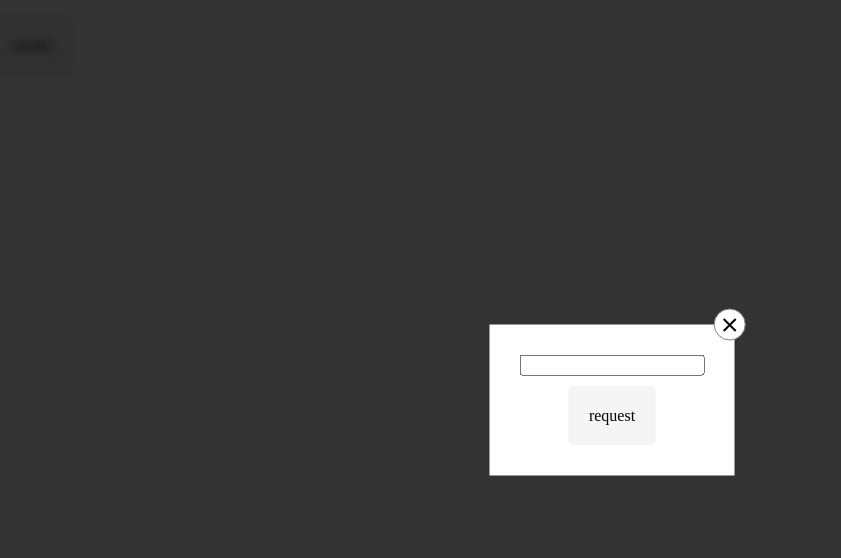
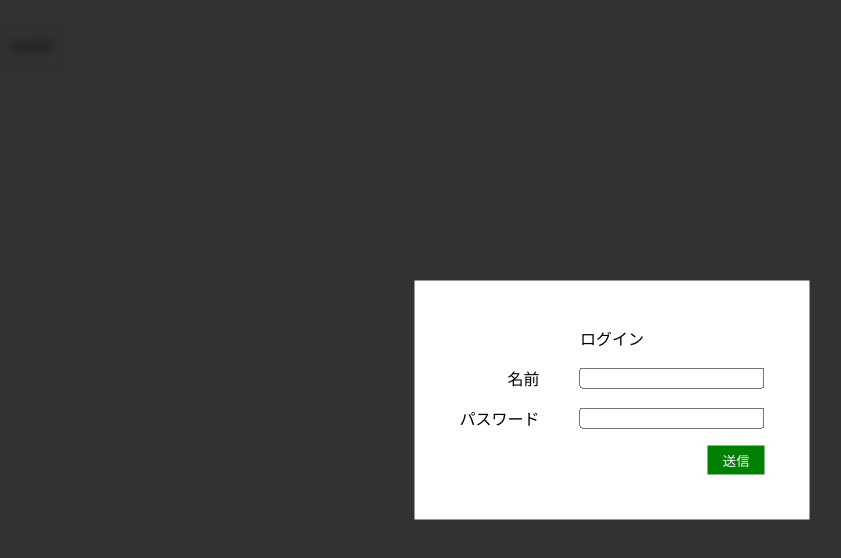
Before and after one commit to pesso-yampee/js-handson, a website: page index.html in a window 1280 px wide. Both pictures are taken after a click on the element "modal". Shown: the whole page, without its empty margins (28-869 px from the left). Drawn offline with Linux system fonts and the light colour scheme.

Commit message:
done work

```diff
--- a/index.html
+++ b/index.html
@@ -9,6 +9,25 @@
   </head>
   <body>
     <ul class="list" id="target"></ul>
+
+    <div class="overlay" id="js-overlay"></div>
+    <div class="form" id="js-form">
+      <div class="form__inner">
+        <form class="form__body" action="#" method="post">
+          <p class="form__head">ログイン</p>
+          <dl>
+            <dt><label for="name">名前</label></dt>
+            <dd><input type="text"></dd>
+          </dl>
+          <dl>
+            <dt><label for="password">パスワード</label></dt>
+            <dd><input type="password"></dd>
+          </dl>
+        </form>
+        <!-- 画面前更新を発生させないためには送信ボタンをformの外側に書く -->
+        <button class="form__btn--submit" id="js-submit" type="submit">送信</button>
+      </div><!-- ./form__inner -->
+    </div><!-- ./form -->
     <script src="./index.js"></script>
   </body>
 </html>
--- a/index.js
+++ b/index.js
@@ -1,10 +1,13 @@
 // モーダル内に formをおいて、input(type number)値、input(type text)、を新たに作ったsubmitボタン押下で リクエスト、 APIから値を取ってきてください
 (function () {
-  const fragment               = document.createDocumentFragment();
-  const target                 = document.getElementById("target");
-  const loadingGif             = document.createElement("img");
-  const body                   = document.querySelectorAll("body");
+  const fragment = document.createDocumentFragment();
+  const target = document.getElementById("target");
+  const loadingGif = document.createElement("img");
+  const body = document.querySelectorAll("body");
   const firstDirectlyBelowBody = body.item(0); // body直下の1番目の要素
+  const overlay = document.getElementById("js-overlay");
+  const form = document.getElementById("js-form");
+  const submit = document.getElementById("js-submit");
 
   loadingGif.id = "loadingGif";
   loadingGif.className = "img__loading-circle";
@@ -23,28 +26,20 @@
 
   mainContent.appendChild(target);
 
-  function createModal(content) {
+  function createModal(content, login) {
     const modal = document.createElement("div");
     const inner = document.createElement("div");
 
     modal.className = "modal";
     modal.id = "modal";
     inner.className = "modal__inner";
-    inner.id        = "modalInner";
+    inner.id = "modalInner";
+    inner.appendChild(login);
     modal.appendChild(inner);
-
-    function closeButton() {
-      const btn = document.createElement("div");
-
-      btn.className = "modal__closeBtn";
-      btn.id = "modalCloseBtn";
-      modal.appendChild(btn);
-    }
-    closeButton();
 
     content.insertAdjacentElement("afterend", modal);
   }
-  createModal(mainContent);
+  createModal(mainContent, form);
 
   const modal = document.getElementById("modal");
   const modalInner = document.getElementById("modalInner");
@@ -52,50 +47,21 @@
 
   function createButton(name, inner = null, content = null) {
     const button = document.createElement("div");
-    const text   = document.createElement("p");
+    const text = document.createElement("p");
 
     button.className = `${name}Btn`;
-    button.id        = `${name}Btn`;
-    text.className   = `${name}Btn__text`;
+    button.id = `${name}Btn`;
+    text.className = `${name}Btn__text`;
     text.textContent = name;
     button.appendChild(text);
 
     if (name === "modal") {
       content.insertAdjacentElement("afterend", button);
-    } else if (name === "request") {
-      inner.insertAdjacentElement("beforeend", button);
     }
   }
+  createButton("modal", null, mainContent);
 
-  createButton("modal", null, mainContent);
-  createButton("request", modalInner);
-
-  const modalBtn   = document.getElementById("modalBtn");
-  const requestBtn = document.getElementById("requestBtn");
-
-  function createInput(inner) {
-    const input = document.createElement("input");
-
-    input.className = "modal__input";
-    input.id = "number";
-    input.setAttribute("type", "number");
-    input.setAttribute("value", "");
-    inner.insertAdjacentElement("afterbegin", input);
-  };
-  createInput(modalInner);
-
-  const modal__input = document.getElementById("number");
-
-  function createOverlay(content) {
-    const div = document.createElement("div");
-
-    div.className = "overlay";
-    div.id = "overlay";
-    content.insertAdjacentElement("afterend", div);
-  }
-  createOverlay(mainContent);
-
-  const overlay = document.getElementById("overlay");
+  const modalBtn = document.getElementById("modalBtn");
 
   function getInputValue(area) {
     const value = area.value;
@@ -117,6 +83,10 @@
 
   function addLoadingGif(gif, content) {
     content.insertAdjacentElement("afterend", gif);
+  }
+
+  function doSomething() {
+
   }
 
   function createList(list, frag) {
@@ -156,22 +126,15 @@
     show(modal);
   });
 
-  modalCloseBtn.addEventListener("click", function () {
-    hidden(overlay);
-    hidden(modal);
-  });
-
   overlay.addEventListener("click", function () {
     hidden(overlay);
     hidden(modal);
   });
 
-  requestBtn.addEventListener("click", async function () {
-    removeButton(requestBtn);
+  submit.addEventListener("click", async function () {
     removeButton(modalBtn);
     hidden(overlay);
     hidden(modal);
-    getInputValue(modal__input);
     addLoadingGif(loadingGif, mainContent);
 
     const data = await postData(loadingGif);
--- a/style.css
+++ b/style.css
@@ -124,6 +124,59 @@ body {
 .modal__closeBtn::after {
   transform: rotate(135deg);
 }
+
+/* ------------------
+  FORM
+-------------------*/
+.form {
+  display: inline-block;
+  margin: 0 auto;
+}
+
+.form__inner {
+  margin: 0 auto;
+  padding: 15px;
+}
+
+.form__body > dl {
+  display: flex;
+  justify-content: center;
+}
+
+.form__body > dl:first-of-type > dt {
+  text-indent: 3em;
+}
+
+.form__body > dl > dd {
+  display: flex;
+  align-items: center;
+}
+
+.form__body > dl > dd > input {
+  display: block;
+}
+.form__body > dl > dd > input:focus {
+  outline-color: #008000;
+}
+
+.form__head {
+  margin: 0;
+  text-align: center;
+}
+
+.form__btn--submit {
+  display: block;
+  margin-left: auto;
+  padding: 5px 15px;
+  background-color: #008000;
+  border: none;
+  color: #fff;
+  outline-color: #329932;
+}
+.form__btn--submit:hover {
+  background-color: #329932;
+}
+
 /* ------------------
   ANIMATION
 -------------------*/
```
